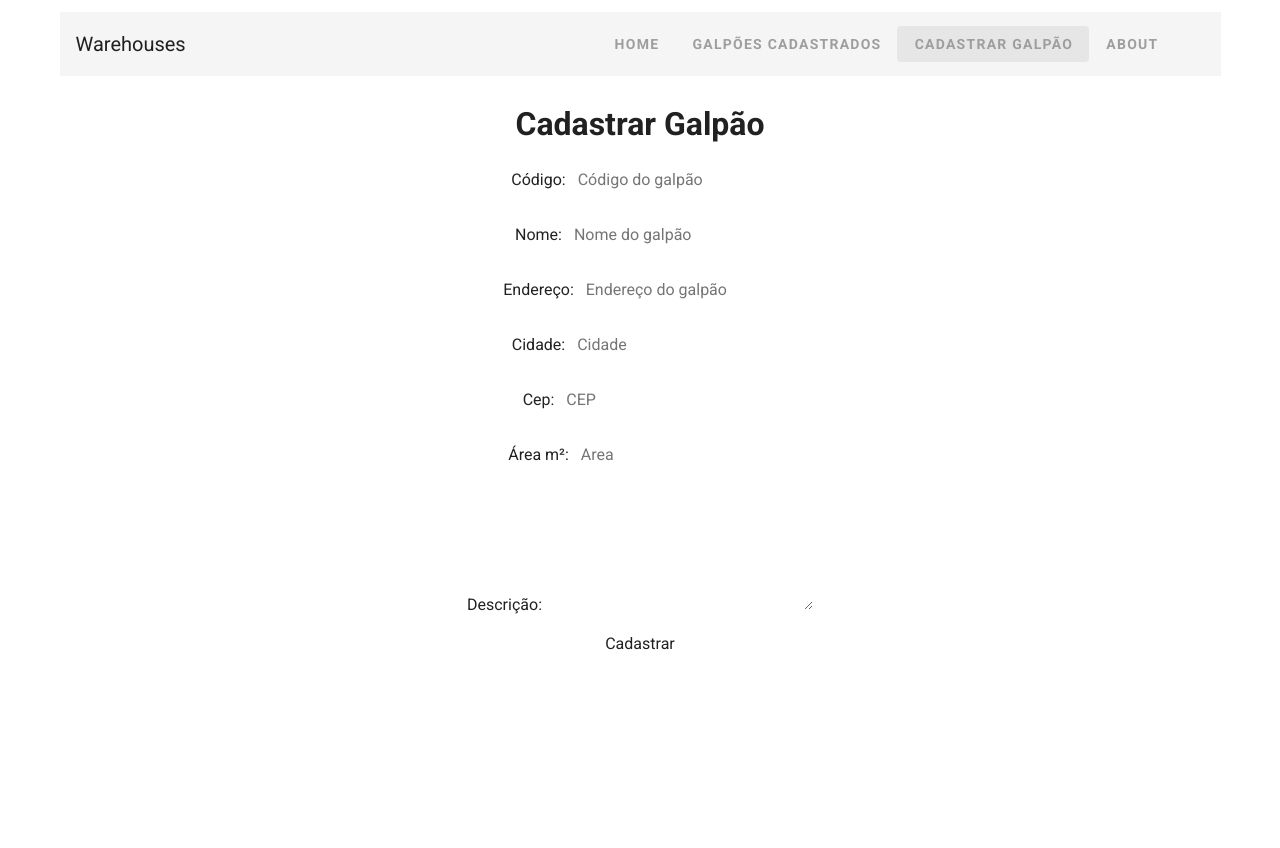
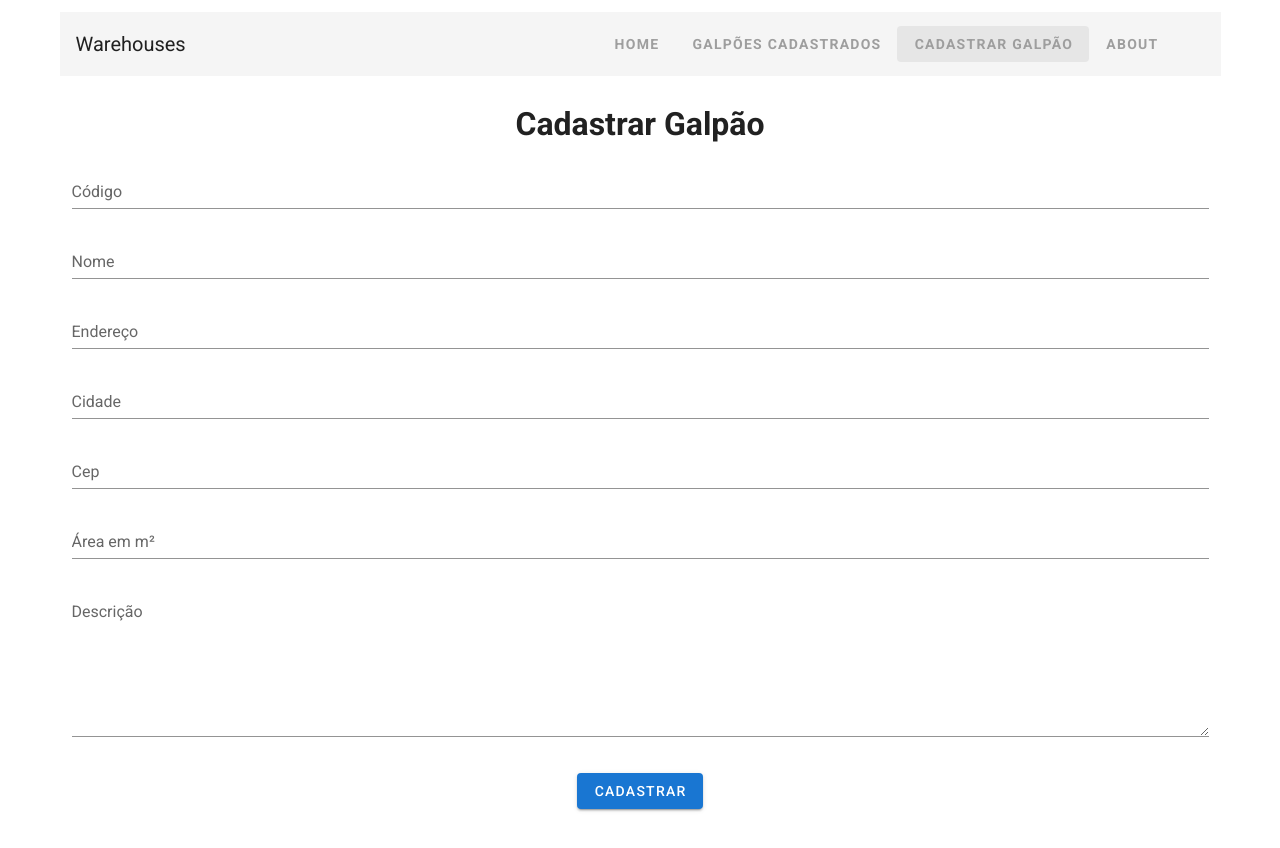
Before and after one commit to marina-barbosa/vue-warehouse, a Vue app: page /warehouse/new in a window 1280 px wide. Before the commit the page ends 800 px from the top, so only its background shows below. Built offline with nearby package versions, Linux system fonts and the light colour scheme; what vue-resource would draw is missing.

Commit message:
estiliza form com vuetify

```diff
--- a/src/views/WarehouseNew.vue
+++ b/src/views/WarehouseNew.vue
@@ -3,68 +3,19 @@
     <h1>Cadastrar Galpão</h1>
 
     <div class="container">
-      <div>{{ msg }}</div>
+      <v-alert v-if="msg != null" type="info">{{ msg }}</v-alert>
       <form v-on:submit.prevent>
         <div class="form">
-          <label for="code">Código: </label>
-          <input
-            type="text"
-            id="code"
-            v-model="form.code"
-            placeholder="Código do galpão"
-          />
+          <v-text-field label="Código" v-model="form.code"></v-text-field>
+          <v-text-field label="Nome" v-model="form.name"></v-text-field>
+          <v-text-field label="Endereço" v-model="form.address"></v-text-field>
+          <v-text-field label="Cidade" v-model="form.city"></v-text-field>
+          <v-text-field label="Cep" v-model="form.cep"></v-text-field>
+          <v-text-field label="Área em m²" v-model="form.area"></v-text-field>
+          <v-textarea label="Descrição" v-model="form.description"></v-textarea>
         </div>
         <div class="form">
-          <label for="name">Nome: </label>
-          <input
-            type="text"
-            id="name"
-            v-model="form.name"
-            placeholder="Nome do galpão"
-          />
-        </div>
-        <div class="form">
-          <label for="address">Endereço: </label>
-          <input
-            type="text"
-            id="address"
-            v-model="form.address"
-            placeholder="Endereço do galpão"
-          />
-        </div>
-        <div class="form">
-          <label for="city">Cidade: </label>
-          <input
-            type="text"
-            id="city"
-            v-model="form.city"
-            placeholder="Cidade"
-          />
-        </div>
-        <div class="form">
-          <label for="cep">Cep: </label>
-          <input type="text" id="cep" v-model="form.cep" placeholder="CEP" />
-        </div>
-        <div class="form">
-          <label for="area">Área m²: </label>
-          <input
-            type="number"
-            id="area"
-            v-model="form.area"
-            placeholder="Area"
-          />
-        </div>
-        <div class="form">
-          <label for="description">Descrição: </label>
-          <textarea
-            id="description"
-            cols="30"
-            rows="5"
-            v-model="form.description"
-          />
-        </div>
-        <div class="form">
-          <button v-on:click="postWarehouse()">Cadastrar</button>
+          <v-btn color="primary" v-on:click="postWarehouse()">Cadastrar</v-btn>
         </div>
       </form>
     </div>
```
